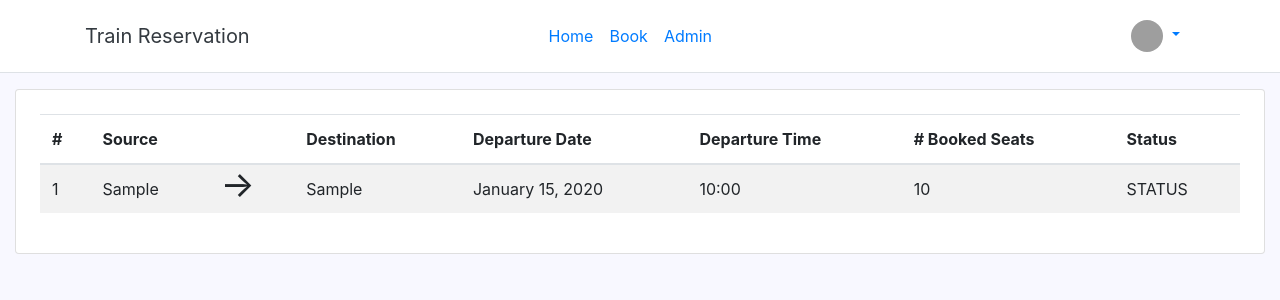
After one commit to CatB1t/WebTrainReservation, a Django app: page /bookings/ in a window 1280 px wide. The commit adds this page. Shown: the top 300 px of the page. Run offline with Django 3.2, Linux system fonts and the light colour scheme; a user stored in the database is signed in; tables that the repository leaves empty hold one stand-in row (values such as "Sample post"); some libraries are stand-ins or nearby versions; grey boxes are pictures that could not be loaded.

Commit message:
Added my bookings for user

```diff
--- a/trainres/trips/templates/trips/base.html
+++ b/trainres/trips/templates/trips/base.html
@@ -47,6 +47,7 @@
                 </a>
                 <ul class="dropdown-menu text-small shadow" aria-labelledby="dropdownUser">
                   <li><a class="dropdown-item" href="{% url 'users-profile' %}">Profile</a></li>
+                  <li><a class="dropdown-item" href="{% url 'trainres-bookings' %}">My Bookings</a></li>
                   <li><hr class="dropdown-divider"></li>
                   <li><a class="dropdown-item" href="{% url 'users-logout' %}">Sign out</a></li>
                 </ul>
--- /dev/null
+++ b/trainres/trips/templates/trips/bookings.html
@@ -0,0 +1,35 @@
+{% extends "trips/base.html" %}
+{% block head %}
+{% endblock head %}
+{% block content %}
+<div class="container card p-4 mt-3" style="max-width: 1250px;">
+    {% if bookings %}
+    <table class="table table-striped">
+    <thead>
+        <th scope="col">#</th>
+        <th scope="col">Source</th>
+        <th scope="col"></th>
+        <th scope="col">Destination</th>
+        <th scope="col">Departure Date</th>
+        <th scope="col">Departure Time</th>
+        <th scope="col"># Booked Seats</th>
+        <th scope="col">Status</th>
+    </thead>
+    <tbody>
+{% for book in bookings %}
+<tr>
+    <td>{{ forloop.counter }}</td>
+    <td>{{ book.trip_id.source }}</td>
+    <td style="font-size: 36px; line-height: 14px;">→</td>
+    <td>{{ book.trip_id.destination }}</td>
+    <td>{{ book.trip_id.dept_date|date:"F d, Y" }}</td>
+    <td>{{ book.trip_id.dept_time|time:"H:i"}}</td>
+    <td>{{ book.seats }}</td>
+    <td>STATUS</td>
+</tr>
+{% endfor %}
+</tbody>
+</table>
+{% endif %}
+</div>
+{% endblock content%}
--- a/trainres/trips/templates/trips/home.html
+++ b/trainres/trips/templates/trips/home.html
@@ -12,28 +12,24 @@
                 </label>
                 {{ filter.form.source }}
                 </div>
-
                 <div class="form-group ml-2 mb-2">
                     <label for="{{ filter.form.destination.id_for_label }}" class="mr-2">
                         {{ filter.form.destination.label }}
                     </label>
                     {{ filter.form.destination }}
                 </div>
-
                 <div class="form-group ml-4 mb-2 pl-3 border-left">
                     <label for="{{ filter.form.dept_date.id_for_label }}" class="mr-2">
                         {{ filter.form.dept_date.label }}
                     </label>
                     {{ filter.form.dept_date }}
                 </div>
-
                 <div class="form-group ml-2 mb-2">
                     <label for="{{ filter.form.dept_time.id_for_label }}" class="mr-2">
                         {{ filter.form.dept_time.label }}
                     </label>
                     {{ filter.form.dept_time }}
                 </div>
-
                 <div class="form-group ml-4 mb-2 pl-3 border-left">
                     <label for="{{ filter.form.reserved_seats.id_for_label }}" class="mr-2">
                         {{ filter.form.reserved_seats.label }}
--- a/trainres/trips/urls.py
+++ b/trainres/trips/urls.py
@@ -3,5 +3,6 @@ from . import views
 
 urlpatterns = [
     path('', views.home, name='trainres-home'),
+    path('bookings/', views.bookings, name='trainres-bookings'),
     path('book/<int:id>', views.book, name='trainres-book')
 ]
--- a/trainres/trips/views.py
+++ b/trainres/trips/views.py
@@ -16,6 +16,10 @@ def home(request):
 
     return render(request, 'trips/home.html', context)
 
+@login_required
+def bookings(request):
+    userBookings = Booking.objects.filter(user_id=request.user)
+    return render(request, 'trips/bookings.html', {'bookings': userBookings})
 
 @login_required
 def book(request, id):
```
